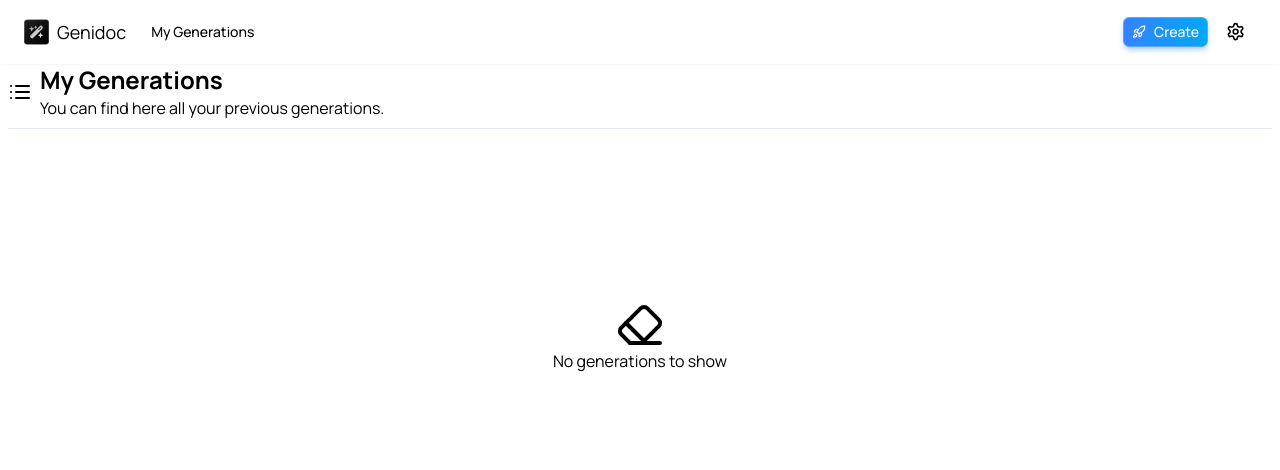
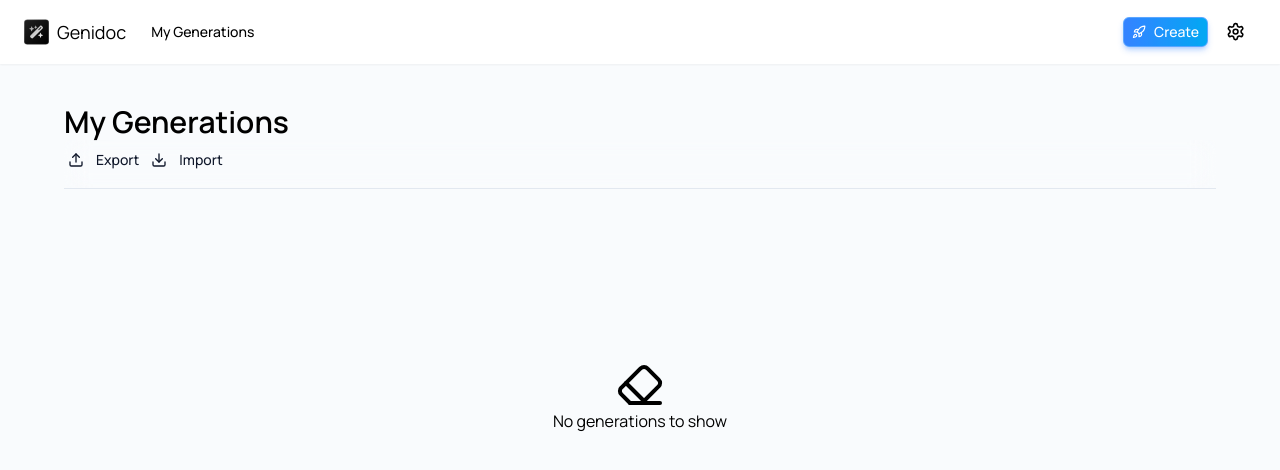
Before and after one commit to synapsy-ai/genidoc, a Next.js app: page /generations in a window 1280 px wide. Shown: the top 470 px of the page. Built offline with nearby package versions, Linux system fonts and the light colour scheme.

Commit message:
Added new Generations page

```diff
--- a/app/generations/page.tsx
+++ b/app/generations/page.tsx
@@ -1,28 +1,80 @@
 "use client";
 import { GenerationItem } from "@/components/generation-item";
+import { Button } from "@/components/ui/button";
+import { Input } from "@/components/ui/input";
 import { Separator } from "@/components/ui/separator";
 import { getGenerations, getSortedGenerations } from "@/lib/generation";
-import { loadTemplates } from "@/lib/template";
-import { Eraser, List } from "lucide-react";
+import { Download, Eraser, Upload } from "lucide-react";
+import Link from "next/link";
 import { useState } from "react";
 
 export default function Generations() {
   let gens = getSortedGenerations();
   let unsorted = getGenerations();
   const [noItems, setNoItems] = useState(unsorted.length === 0);
+  const [history, setHistory] = useState(gens);
+  function Import(event: any) {
+    let file = event.target.files[0]; // get the selected file
+    let reader = new FileReader(); // create a FileReader object
+    reader.onload = function (event) {
+      let text: string = event.target?.result as string; // get the file content as text
+      localStorage.setItem("genidoc_gens", text);
+      refresh();
+    };
+    reader.readAsText(file); // read the file as text
+  }
+
+  function refresh() {
+    setHistory(getSortedGenerations());
+  }
   return (
-    <main className="sm:mt-16 mt-2 mx-2">
-      <header className="flex items-center space-x-2">
-        <List />
-        <span>
-          <h2 className="text-2xl font-bold">My Generations</h2>
-          <p>You can find here all your previous generations.</p>
-        </span>
+    <main className="flex min-h-[calc(100vh_-_theme(spacing.16))] flex-1 flex-col gap-4 bg-slate-100/40 p-4 pb-16 dark:bg-transparent sm:mt-16 sm:pb-0 md:gap-8 md:p-10 print:mt-0 print:bg-white">
+      <div className="mx-auto w-full max-w-6xl">
+        <div className="mx-auto grid w-full gap-2 print:hidden">
+          <h1 className="text-3xl font-semibold">My Generations</h1>
+        </div>
+        <header className="bg-white-25 sticky top-0 z-50 w-full p-2 shadow-sm backdrop-blur-md dark:bg-slate-900/25 sm:static sm:bg-transparent sm:p-0 sm:shadow-none sm:dark:bg-transparent">
+          <Input
+            type="file"
+            id="FileSelector"
+            accept="application/json"
+            className="hidden"
+            onChange={Import}
+          ></Input>
+          <div className="flex space-x-2">
+            <Link
+              target="_blank"
+              href={
+                "data:text/plain;charset=UTF-8," +
+                encodeURIComponent(
+                  typeof window !== "undefined"
+                    ? JSON.stringify(history)
+                    : "{msg: 'an error occurred'}"
+                )
+              }
+              download={"generations.json"}
+            >
+              <Button variant="link" className="space-x-2 px-0">
+                <Upload height={16} /> <p>Export</p>
+              </Button>
+            </Link>
+            <Button
+              variant="link"
+              onClick={() =>
+                (
+                  document.getElementById("FileSelector") as HTMLInputElement
+                ).click()
+              }
+              className="space-x-2 px-0"
+            >
+              <Download height={16} /> <p>Import</p>
+            </Button>
+          </div>
+          <Separator className="my-2" />
         </header>
-      <Separator className="my-2" />
         {!noItems ? (
           <section className="mt-4">
-          {gens.map((el, i) => (
+            {history.map((el, i) => (
               <div key={i} className={el.gens.length > 0 ? "" : "hidden"}>
                 <h3 className="font-bold">{el.name}</h3>
                 <div className="flex flex-wrap justify-center p-5 md:justify-start">
@@ -39,6 +91,7 @@ export default function Generations() {
             <p>No generations to show</p>
           </section>
         )}
+      </div>
     </main>
   );
 }
```
Lines whose indentation alone changed are shown as unchanged.
